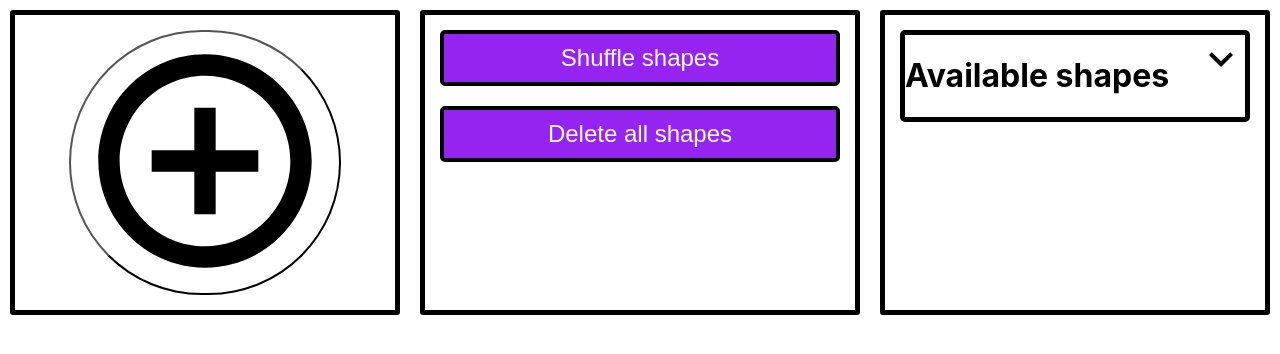
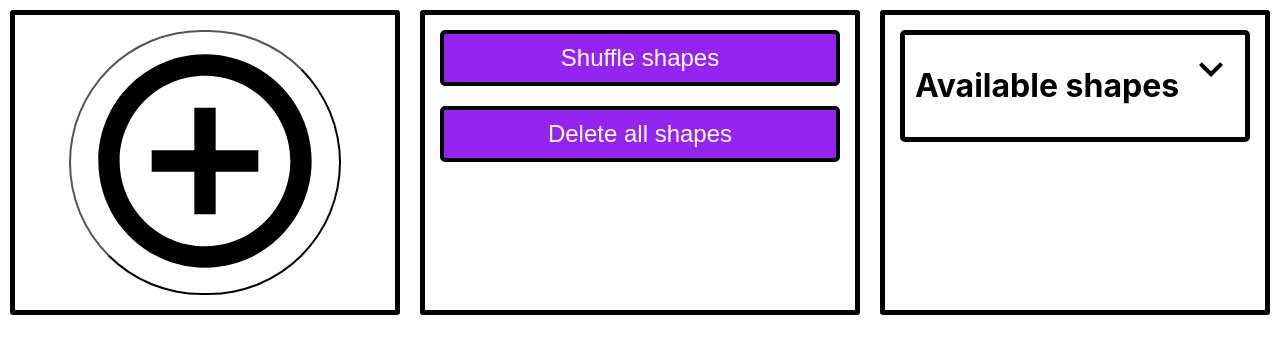
Before and after one commit to Jhubkonto/shapes-list, a React (Create React App) app: page / in a window 1280 px wide. Shown: the top 354 px of the page. Built offline with nearby package versions, Linux system fonts and the light colour scheme.

Commit message:
Added click handlers

```diff
--- a/src/components/Dropdown/Dropdown.scss
+++ b/src/components/Dropdown/Dropdown.scss
@@ -9,6 +9,8 @@
         border: 5px solid black;
         border-radius: 5px;
         margin: 10px;
+        padding: 10px;
+        cursor: pointer;
     }
 
     .dropdown--header:hover {
```
